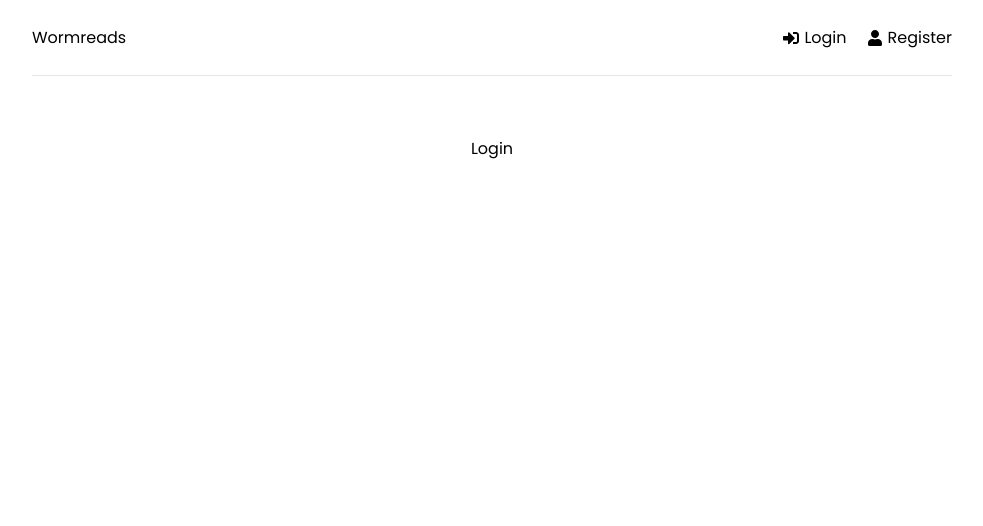
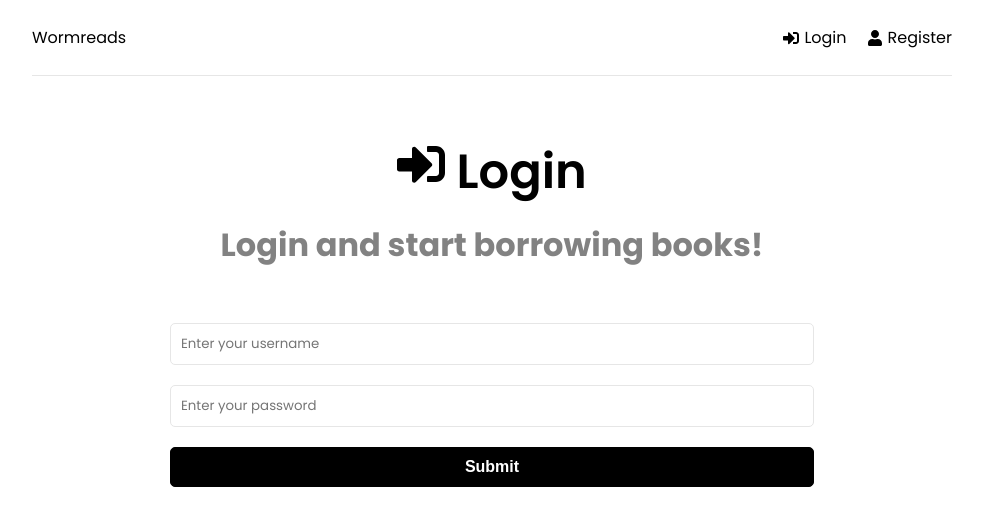
Before and after one commit to M-Hawk/T3A2, a React (Vite) app in the folder src/frontend/: page /login in a window 1280 px wide. Shown: the top 526 px of the page, without its empty margins (148-1131 px from the left). Built offline with nearby package versions, Linux system fonts and the light colour scheme.

Commit message:
Added UI for Login Page

```diff
--- /dev/null
+++ b/src/frontend/src/features/auth/authSlice.js
@@ -0,0 +1 @@
+import {createSlice, createAsyncThunk} from "@reduxjs/toolkit"
--- a/src/frontend/src/pages/Login.jsx
+++ b/src/frontend/src/pages/Login.jsx
@@ -1,7 +1,65 @@
+import { useState, useEffect } from "react"
+import { FaSignInAlt } from "react-icons/fa"
+
+
 function Login() {
-  return (
-    <div>Login</div>
-  )
+  const [formData, setFormData] = useState({
+    username: "",
+    password: "",
+  })
+
+  const { username, password } = formData
+
+  const onChange = (e) => {
+    setFormData((prevState) => ({
+      ...prevState,
+      [e.target.name]: e.target.value,
+    }))
+  }
+
+  const onSubmit = (e) => {
+    e.preventDefault()
+  }
+
+  return <>
+   <section className="heading">
+    <h1>
+      <FaSignInAlt /> Login
+    </h1>
+    <p>Login and start borrowing books!</p>
+  </section>
+  <section className="form">
+    <form onSubmit={onSubmit}>
+      <div className="form-group">
+        <input
+        type="text"
+        className="form-control"
+        id="username"
+        name="username"
+        value={username}
+        placeholder="Enter your username"
+        onChange={onChange}
+        />
+      </div>
+      <div className="form-group">
+        <input
+        type="password"
+        className="form-control"
+        id="password"
+        name="password"
+        value={password}
+        placeholder="Enter your password"
+        onChange={onChange}
+        />
+      </div>
+      <div className="form-group">
+        <button type="submit" className="btn btn-block">
+          Submit
+        </button>
+      </div>
+    </form>
+  </section>
+  </>
 }
 
 export default Login
```
